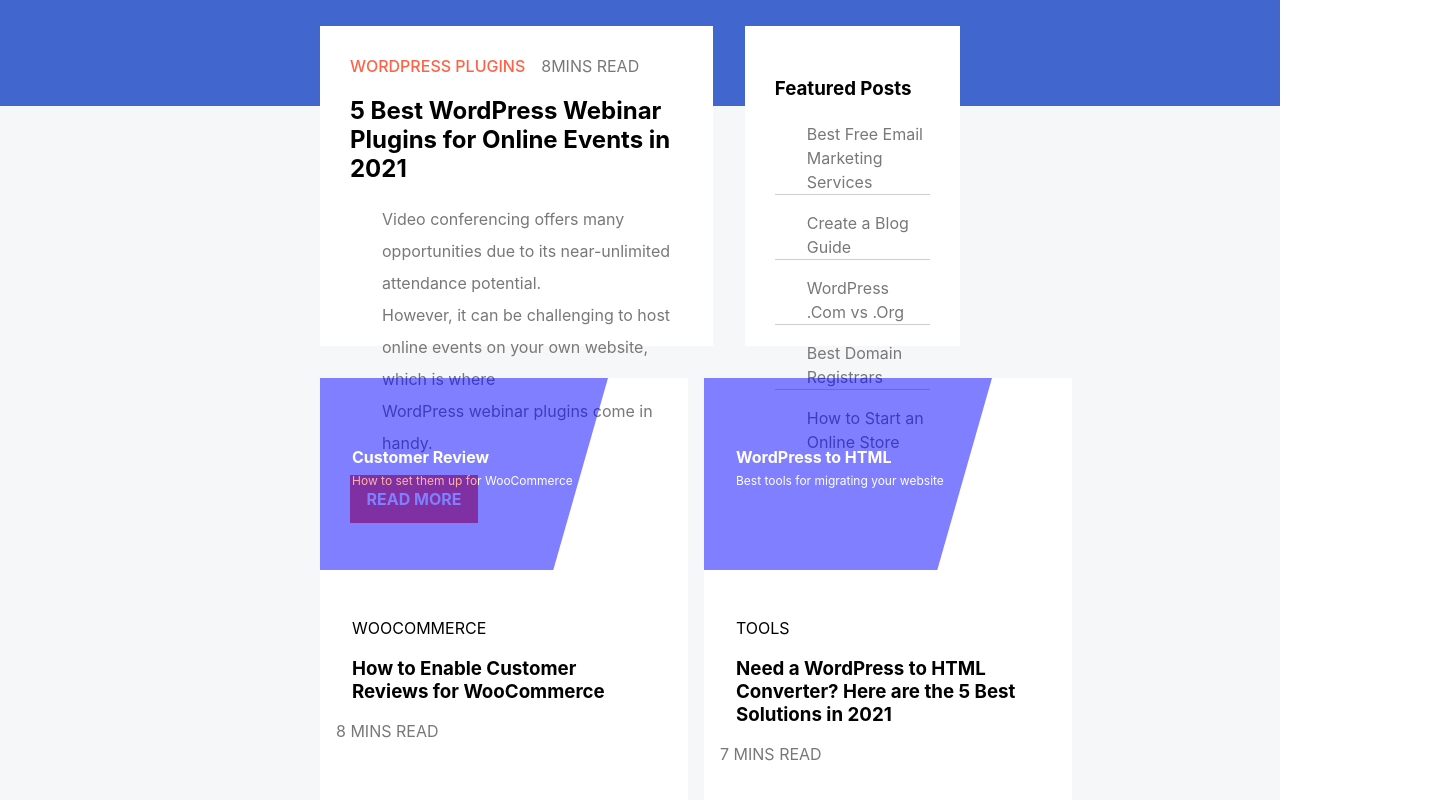
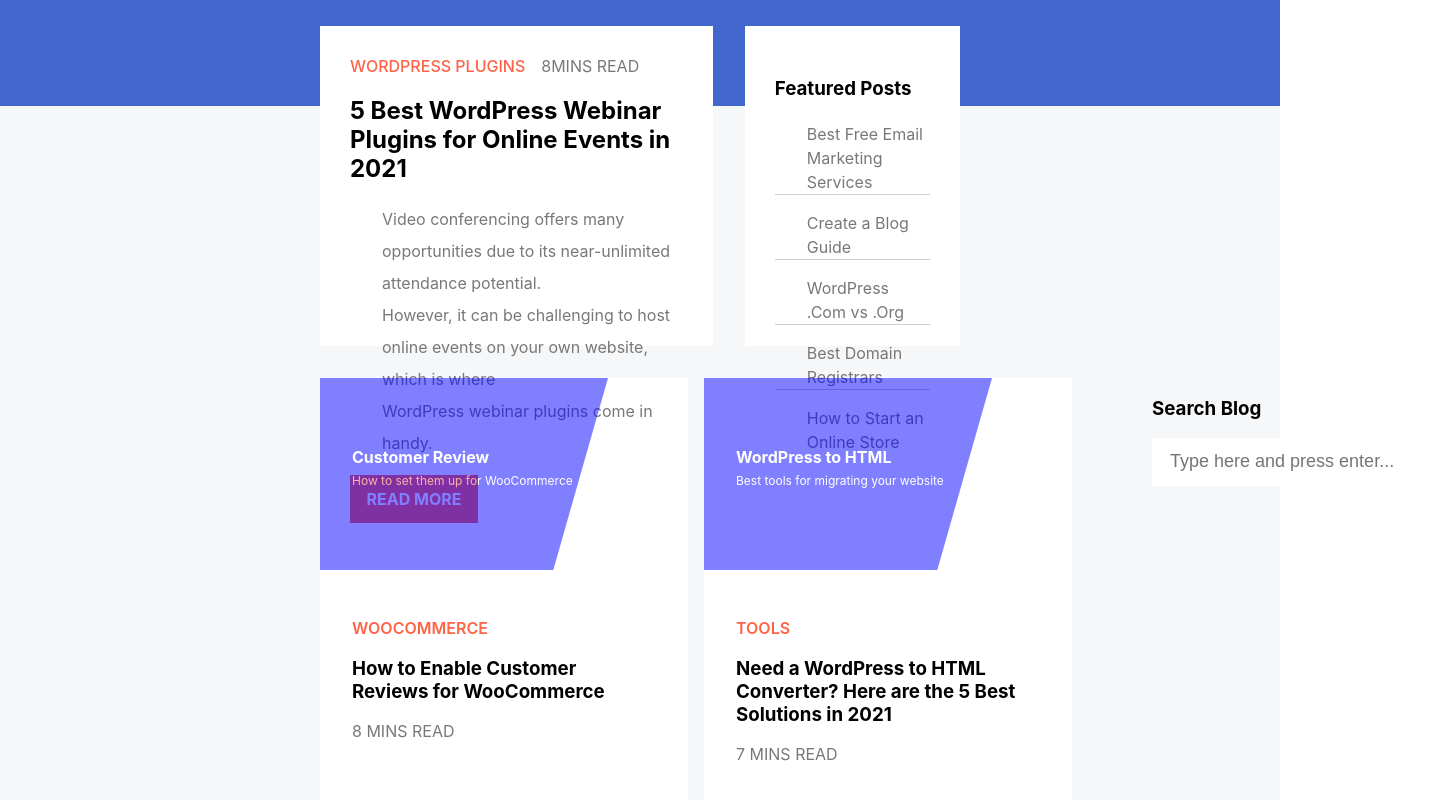
Before and after one commit to Titania01/react-blog, a React (Create React App) app: page / in a window 1280 px wide. Shown: the part 262-1062 px from the top of the page, 1440 px wide, since content can reach past the window. Built offline with nearby package versions, Linux system fonts and the light colour scheme.

Commit message:
update code base

```diff
--- a/src/App.css
+++ b/src/App.css
@@ -155,7 +155,7 @@
 
 .six {
   background: #fff;
-  height: 30rem;
+  height: 27rem;
   width: 23rem;
 }
 
@@ -182,7 +182,7 @@
 
 .seven {
   background: #fff;
-  height: 30rem;
+  height: 27rem;
   width: 23rem;
 }
 
@@ -190,8 +190,50 @@
   padding-top: 2rem;
 }
 
+.woo {
+  font-weight: 600;
+  font-size: 16px;
+  color: tomato;
+}
+
+.woo:hover {
+  cursor: pointer;
+  color: blue;
+}
+
+.wooo {
+  padding-left: 2rem;
+  color: #787878;
+  font-size: 16px;
+}
+
 .how {
   padding-left: 2rem;
+}
+
+.how:hover {
+  cursor: pointer;
+  color: tomato;
+}
+
+.eight {
+  margin-left: 1rem;
+}
+
+.search {
+  padding-left: 3rem;
+}
+
+.search > input {
+  outline: none;
+  border: none;
+  height: 3rem;
+  width: 18rem;
+}
+
+.search > input::placeholder {
+  padding-left: 1rem;
+  font-size: 18px;
 }
 
 .Footer {
--- a/src/componenets/Other.jsx
+++ b/src/componenets/Other.jsx
@@ -11,7 +11,7 @@
       <div className="below">
         <p className="woo">WOOCOMMERCE</p>
         <h3 className="how">How to Enable Customer <br/> Reviews for WooCommerce</h3>
-        <p className="color1">8 MINS READ </p>
+        <p className="wooo">8 MINS READ </p>
       </div>
       </div>
 
@@ -23,10 +23,15 @@
       <div className="below">
         <p className="woo">TOOLS</p>
         <h3 className="how">Need a WordPress to HTML  <br/> Converter? Here are the 5 Best <br/> Solutions in 2021 </h3>
-        <p className="color1">7 MINS READ </p>
+        <p className="wooo">7 MINS READ </p>
       </div>
       </div>
-      <div className="eight"></div>
+      <div className="eight">
+        <div className="search">
+          <h3>Search Blog</h3>
+          <input type="text" placeholder="Type here and press enter..."/>
+        </div>
+      </div>
     </div>
   )
 }
```
Also changed, not shown: 1 other file (tests, documents, lock files or other folders).
